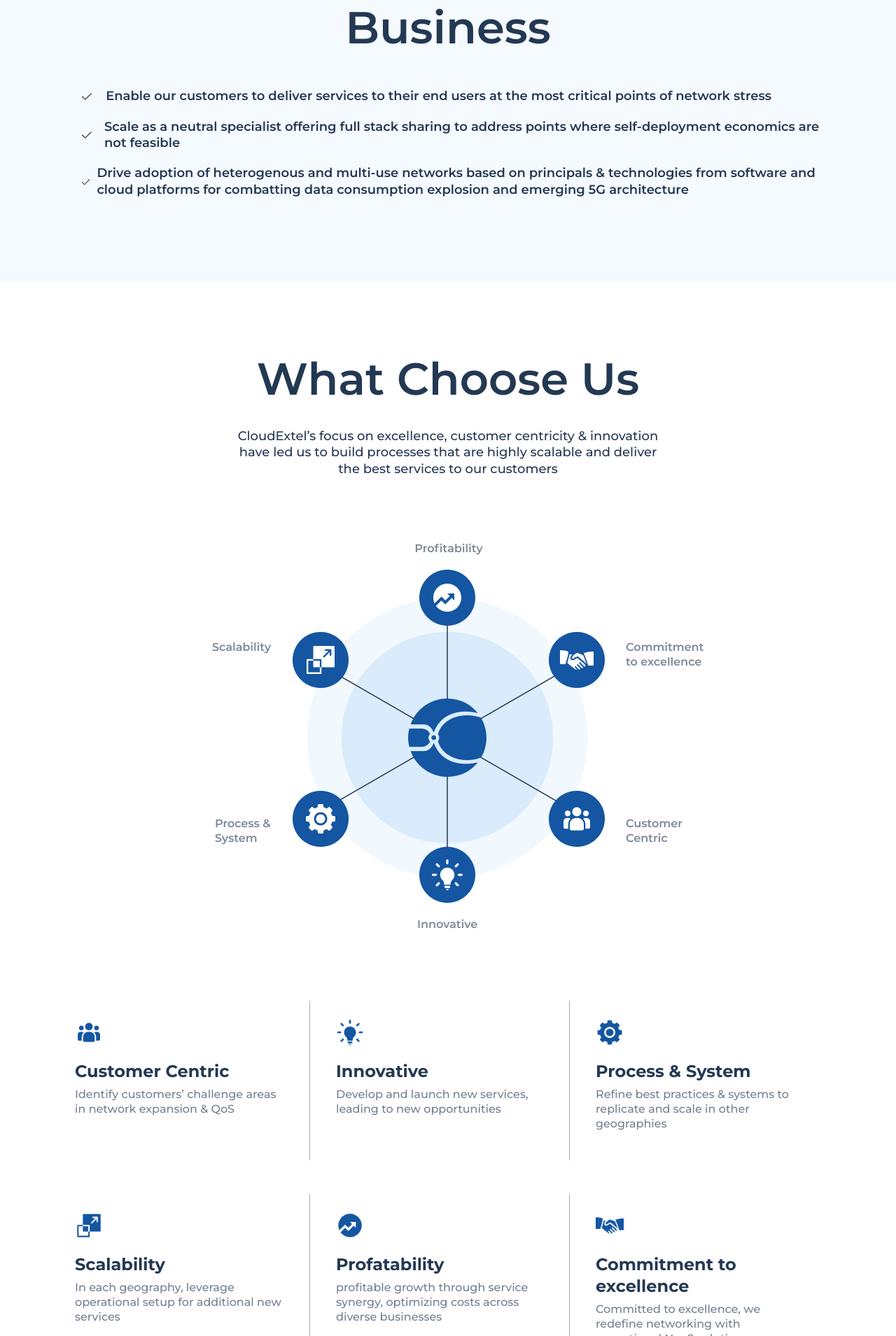
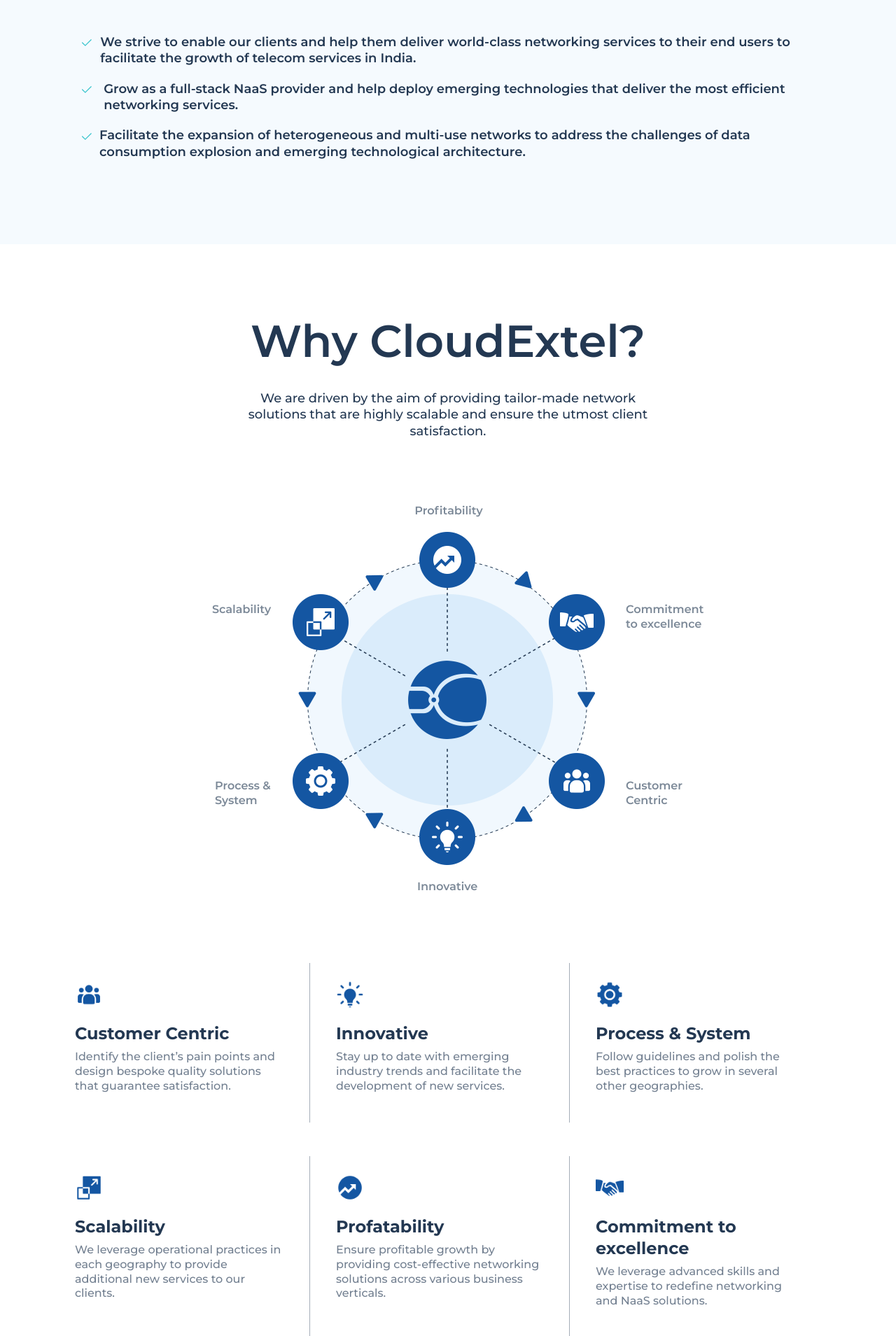
Before and after one commit to Shubhamsadhu02/CloudExtel, a React (Create React App) app: page /about-us in a window 1280 px wide. Shown: the part 871-2780 px from the top of the page at 70% size. Built offline with nearby package versions, Linux system fonts and the light colour scheme; no server answers; the database is empty.

Commit message:
content updates

```diff
--- a/src/Components/AboutUs/AboutUs.jsx
+++ b/src/Components/AboutUs/AboutUs.jsx
@@ -81,13 +81,13 @@
                     <div className="aboutUs__tabs--container" >
                         <div className="networks__content">
                             <div className="hero__header text-center">
-                                <h1>Principles That Guide Our Business</h1>
+                                <h1>Our Guiding Principles</h1>
                             </div>
                             <div className="hero__list mt-5">
                                 <ul>
-                                    <li><div className=""><BsCheck2 /></div> <div className="ms-2"><p>Enable our customers to deliver services to their end users at the most critical points of network stress</p></div></li>
-                                    <li><div className=""><BsCheck2 /></div> <div className="ms-2"><p>Scale as a neutral specialist offering full stack sharing to address points where self-deployment economics are not feasible</p></div></li>
-                                    <li><div className=""><BsCheck2 /></div> <div className="ms-2"><p>Drive adoption of heterogenous and multi-use networks based on principals & technologies from software and cloud platforms for combatting data consumption explosion and emerging 5G architecture</p></div></li>
+                                    <li><div className="tick"><BsCheck2 /></div> <div className="ms-2"><p>We strive to enable our clients and help them deliver world-class networking services to their end users to facilitate the growth of telecom services in India.</p></div></li>
+                                    <li><div className="tick"><BsCheck2 /></div> <div className="ms-2"><p>Grow as a full-stack NaaS provider and help deploy emerging technologies that deliver the most efficient networking services.</p></div></li>
+                                    <li><div className="tick"><BsCheck2 /></div> <div className="ms-2"><p>Facilitate the expansion of heterogeneous and multi-use networks to address the challenges of data consumption explosion and emerging technological architecture.</p></div></li>
                                 </ul>
                             </div>
                         </div>
@@ -100,10 +100,10 @@
                     <div className="aboutUs__tabs--container" >
                         <div className="networks__content networks__content3">
                             <div className="hero__header">
-                                <h1>What Choose us</h1>
+                                <h1>Why CloudExtel?</h1>
                             </div>
                             <div className="hero__para mt-4" style={{ width: '610px' }}>
-                                <p>CloudExtel’s focus on excellence, customer centricity & innovation have led us to build processes that are highly scalable and deliver the best services to our customers</p>
+                                <p>We are driven by the aim of providing tailor-made network solutions that are highly scalable and ensure the utmost client satisfaction.</p>
                             </div>
                         </div>
                         <div className="chooseUs__image text-center mt-4">
@@ -120,7 +120,7 @@
                                             <h2>Customer Centric</h2>
                                         </div>
                                         <div className="why__container--para">
-                                            <p>Identify customers’ challenge areas in network expansion & QoS</p>
+                                            <p>Identify the client’s pain points and design bespoke quality solutions that guarantee satisfaction.</p>
                                         </div>
                                     </div>
                                 </div>
@@ -133,7 +133,7 @@
                                             <h2>Innovative</h2>
                                         </div>
                                         <div className="why__container--para">
-                                            <p>Develop and launch new services, leading to new opportunities</p>
+                                            <p>Stay up to date with emerging industry trends and facilitate the development of new services.</p>
                                         </div>
                                     </div>
                                 </div>
@@ -146,7 +146,7 @@
                                             <h2>Process & System</h2>
                                         </div>
                                         <div className="why__container--para">
-                                            <p>Refine best practices & systems to replicate and scale in other geographies</p>
+                                            <p>Follow guidelines and polish the best practices to grow in several other geographies. </p>
                                         </div>
                                     </div>
                                 </div>
@@ -160,7 +160,7 @@
                                             <h2>Scalability</h2>
                                         </div>
                                         <div className="why__container--para">
-                                            <p>In each geography, leverage operational setup for additional new services</p>
+                                            <p>We leverage operational practices in each geography to provide additional new services to our clients.</p>
                                         </div>
                                     </div>
                                 </div>
@@ -173,7 +173,7 @@
                                             <h2>Profatability</h2>
                                         </div>
                                         <div className="why__container--para">
-                                            <p>profitable growth through service synergy, optimizing costs across diverse businesses</p>
+                                            <p>Ensure profitable growth by providing cost-effective networking solutions across various business verticals.</p>
                                         </div>
                                     </div>
                                 </div>
@@ -186,7 +186,7 @@
                                             <h2>Commitment to excellence</h2>
                                         </div>
                                         <div className="why__container--para">
-                                            <p>Committed to excellence, we redefine networking with exceptional NaaS solutions</p>
+                                            <p>We leverage advanced skills and expertise to redefine networking and NaaS solutions.</p>
                                         </div>
                                     </div>
                                 </div>
--- a/src/Partials/Footer.jsx
+++ b/src/Partials/Footer.jsx
@@ -9,28 +9,14 @@
 export default function Footer() {
   return (
     <>
-      <footer style={{ background: "#1A2635", padding: "70px 35px 20px" }}>
-        <div className="container">
-          <div className="footer__top">
+      <footer>
+        <section className="footer__top">
+          <div className="container">
             <div className="logo__div">
               <Link to={"/"}><img src={Logo} alt='CloudExtel Logo' height={31} width={150} /></Link>
               <div className="location">
                 <FaMapMarkerAlt />
                 <p>The Ruby, 11th Floor, AWFIS, Dadar (West), Mumbai, Maharashtra - 400028</p>
-              </div>
-              <div className="our__subsidiaries">
-                <p>Our Subsidiaries</p>
-                <div className='our__subsidiaries--list'>
-                  <div className="our__subsidiaries--header">
-                    <Link><h6>Bombay Gas Company Proprietary Private Limited</h6><BsArrowUpRight /></Link>
-                  </div>
-                  <div className="our__subsidiaries--header">
-                    <Link><h6>Orange wave Networks</h6><BsArrowUpRight /></Link>
-                  </div>
-                  <div className="our__subsidiaries--header">
-                    <Link><h6>Netfra Solutions</h6><BsArrowUpRight /></Link>
-                  </div>
-                </div>
               </div>
             </div>
             <div className='footer__lists'>
@@ -70,12 +56,28 @@
               </div>
             </div>
           </div>
-          <div className="footer__bottom">
-            <div className="copyright text-center mt-5">
+        </section>
+        <section className="footer__bottom">
+          <div className="container">
+            <div className="copyright order-md-1 order-2">
               <p>© {new Date().getFullYear()} Bombay Gas Ventures Pvt. Ltd. All rights reserved.</p>
             </div>
+            <div className="our__subsidiaries order-md-2 order-1">
+              {/* <p>Our Subsidiaries</p> */}
+              <div className='our__subsidiaries--list'>
+                <div className="our__subsidiaries--header">
+                  <Link><h6>Bombay Gas Company Proprietary Private Limited</h6><BsArrowUpRight /></Link>
+                </div>
+                <div className="our__subsidiaries--header">
+                  <Link><h6>Orange wave Networks</h6><BsArrowUpRight /></Link>
+                </div>
+                <div className="our__subsidiaries--header">
+                  <Link><h6>Netfra Solutions</h6><BsArrowUpRight /></Link>
+                </div>
+              </div>
+            </div>
           </div>
-        </div>
+        </section>
       </footer>
 
     </>
--- a/src/Styles/global.css
+++ b/src/Styles/global.css
@@ -168,10 +168,25 @@
 }
 
 /* Footer css */
-.footer__top,
+.footer__top .container,
+.footer__bottom .container,
 .our__subsidiaries--list {
     display: flex;
-    align-items: baseline;
+    justify-content: space-between;
+}
+
+.footer__bottom .container{
+    align-items: center;
+}
+
+.footer__top{
+    background: #1A2635;
+    padding: 70px 35px 20px;
+}
+
+.footer__bottom{
+    background: #1456A2;
+    padding: 20px 35px;
 }
 
 .location {
@@ -231,13 +246,12 @@
     opacity: 0.4;
 }
 
-.our__subsidiaries p {
+/* .our__subsidiaries p {
     color: rgba(255, 255, 255, 0.64);
     font-size: 10px;
     font-style: normal;
     font-weight: 500;
-    margin-top: 45px;
-}
+} */
 
 .our__subsidiaries--header a {
     display: flex;
@@ -824,16 +838,17 @@
 
 .hero__list ul li {
     display: flex;
-    align-items: center;
     color: #233852;
     margin-bottom: 20px;
 }
 
-.hero__list ul li svg {
+.tick svg {
     margin-right: 10px;
     font-size: 1.2rem;
     font-weight: 600;
+    color: #37C4CD;
 }
+
 
 .hero__list ul li p {
     color: var(--Black, #233852);
--- a/src/Styles/responsive.css
+++ b/src/Styles/responsive.css
@@ -40,8 +40,9 @@
         font-size: 24px;
     }
 
-    .footer__top {
-        display: flow-root;
+    .footer__top .container,
+    .footer__bottom .container {
+        display: grid;
     }
 
     .hero {
```
Also changed, not shown: src/Components/Careers/Career.jsx (+14 -14 lines), src/Components/Home/Home.jsx (+7 -7 lines), src/Images/AboutUs/choose.png.
